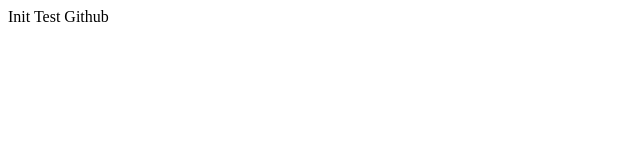
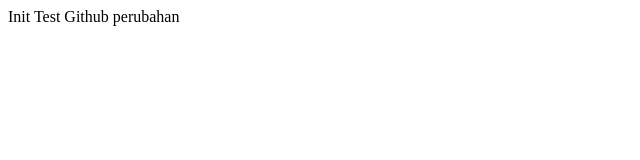
Before and after one commit to nachtstern3476/latihangithub, a plain HTML site: page index.html in a window 1280 px wide. Shown: the full height of the page, 0-640 px from the left. Drawn offline with Linux system fonts and the light colour scheme.

Commit message:
testing perubahan

```diff
--- a/index.html
+++ b/index.html
@@ -9,7 +9,7 @@
 </head>
 
 <body>
-    Init Test Github
+    Init Test Github perubahan
 </body>
 
 </html>
```
